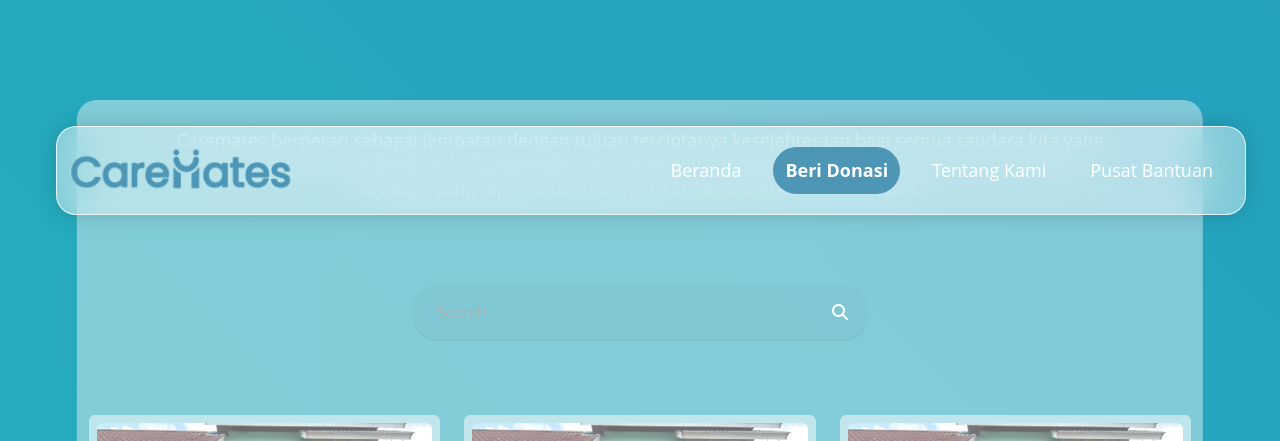
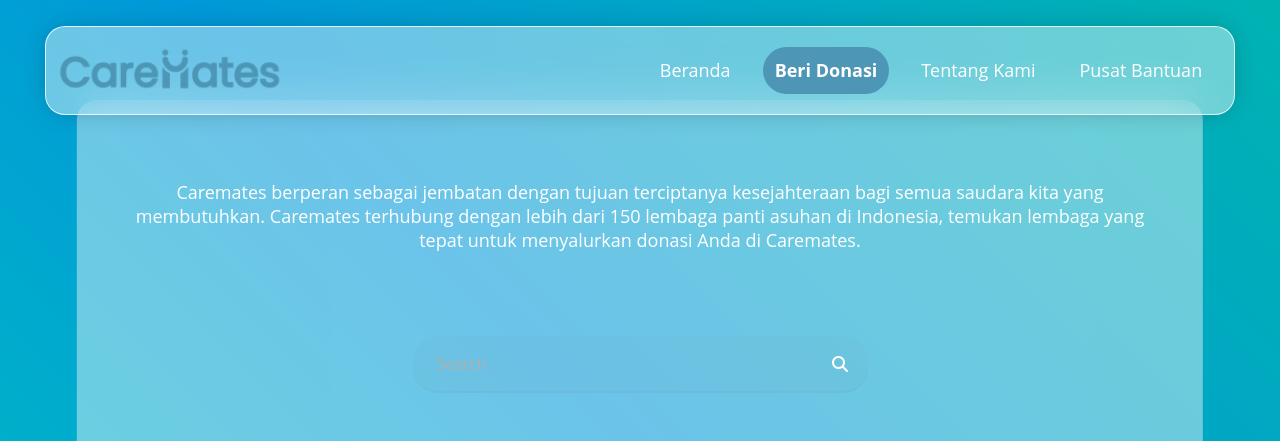
Before and after one commit to naufalkamil/Caremates_Massive_A2, a React (Vite) app in the folder frontend/: page /beridonasi in a window 1280 px wide. Shown: the top 441 px of the page. Built offline with nearby package versions, Linux system fonts and the light colour scheme.

Commit message:
perbaikan

```diff
--- a/frontend/src/pages/Beridonasi.jsx
+++ b/frontend/src/pages/Beridonasi.jsx
@@ -51,27 +51,29 @@ const Card = ({ imgSrc, totalDonasi, link = "#" }) => {
     </div>
   );
 };
+const SearchBar = () => {
+  return (
+    <div className="container pt-0">
+      <div className="search" style={styles.search}>
+        <input
+          className="search-input"
+          type="search"
+          placeholder="Search"
+          style={styles.searchInput}
+        />
+        <button className="search-btn" style={styles.searchBtn}>
+          <i className="fas fa-search" style={styles.searchIcon}></i>
+        </button>
+      </div>
+    </div>
+  );
+};
 
 const BeriDonasi = () => {
   return (
-    <section className="home" style={styles.home}>
+    <div style={backgroundStyle}>
       <style>
         {`
-          body {
-            background: linear-gradient(
-              45deg,
-              #00cbb7da,
-              #0098d9de,
-              #00baa7d7,
-              #0081b8dc
-            );
-            animation: color 12s ease-in-out infinite;
-            background-size: 2000% 2000%;
-            background-position: 0%;
-            font-family: "Open Sans", sans-serif;
-            overflow: hidden;
-          }
-
           @keyframes color {
             0% {
               background-position: 0% 50%;
@@ -146,10 +148,11 @@ const BeriDonasi = () => {
           }
         `}
       </style>
+
       {/* Komponen Navbar */}
       <Navbarfirst />
 
-      <div className="background-square" style={styles.backgroundSquare}>
+      <section className="home">
         <div className="row justify-content-center text-center pb-1">
           <div className="col-10">
             <p style={styles.text}>
@@ -172,43 +175,27 @@ const BeriDonasi = () => {
             <Card imgSrc="img/img-panti/panti4.png" totalDonasi="15.000" />
           </div>
         </div>
-      </div>
-    </section>
-  );
-};
-
-const SearchBar = () => {
-  return (
-    <div className="container pt-0">
-      <div className="search" style={styles.search}>
-        <input
-          className="search-input"
-          type="search"
-          placeholder="Search"
-          style={styles.searchInput}
-        />
-        <button className="search-btn" style={styles.searchBtn}>
-          <i className="fas fa-search" style={styles.searchIcon}></i>
-        </button>
-      </div>
+      </section>
     </div>
   );
 };
 
+// Objek gaya untuk latar belakang
+const backgroundStyle = {
+  height: "100vh", // Memastikan latar belakang menutupi seluruh tinggi viewport
+  background: "linear-gradient(45deg, #00cbb7, #0098d9, #00baa7, #0081b8)",
+  animation: "colorChange 12s ease-in-out infinite",
+  backgroundSize: "200% 200%",
+  backgroundPosition: "0% 50%",
+  fontFamily: '"Open Sans", sans-serif',
+  margin: 0, // Menghapus margin default dari body
+  display: "flex",
+  flexDirection: "column",
+  alignItems: "center",
+  color: "white",
+};
+
 const styles = {
-  home: {
-    padding: "100px 30px",
-  },
-  backgroundSquare: {
-    position: "fixed",
-    top: "50%",
-    left: "50%",
-    transform: "translate(-50%, -50%)",
-    width: "88%",
-    height: "88%",
-    zIndex: "-1",
-    overflow: "hidden",
-  },
   text: {
     color: "white",
     fontFamily: "Open Sans",
```
